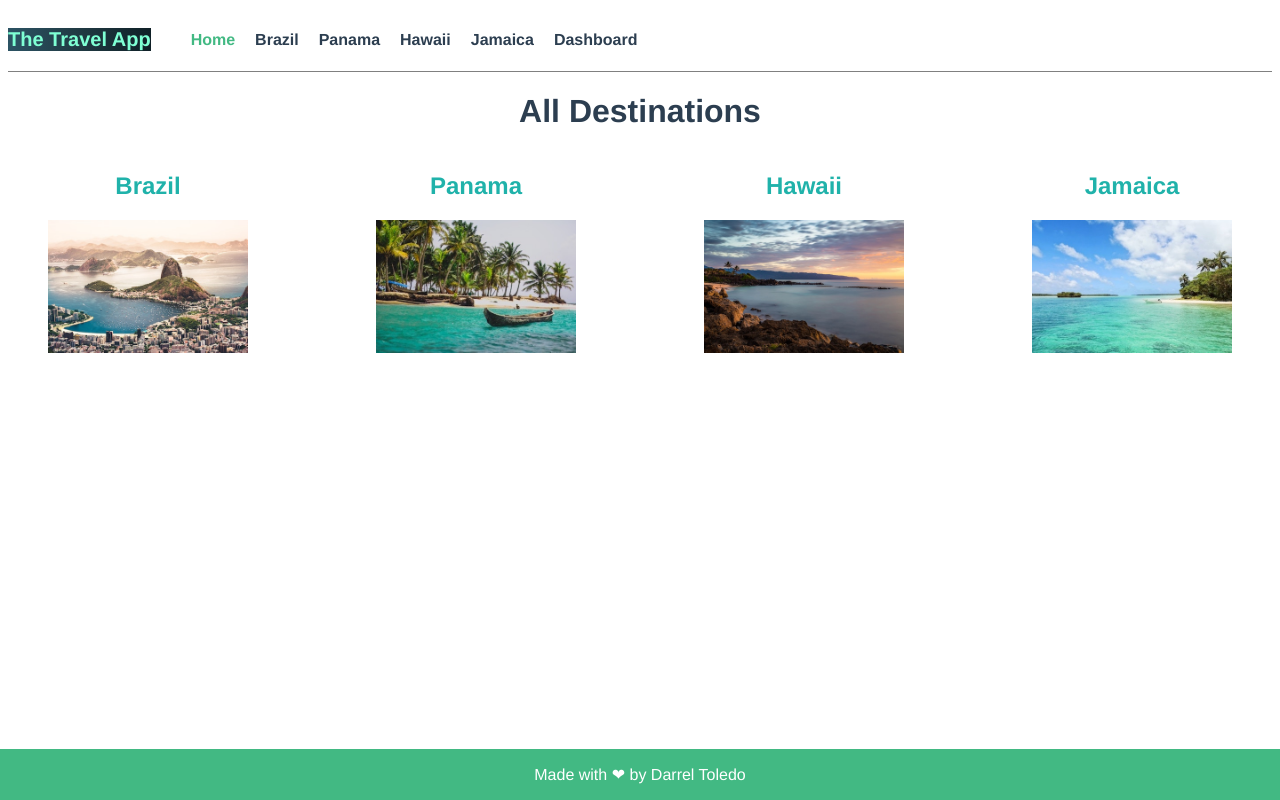
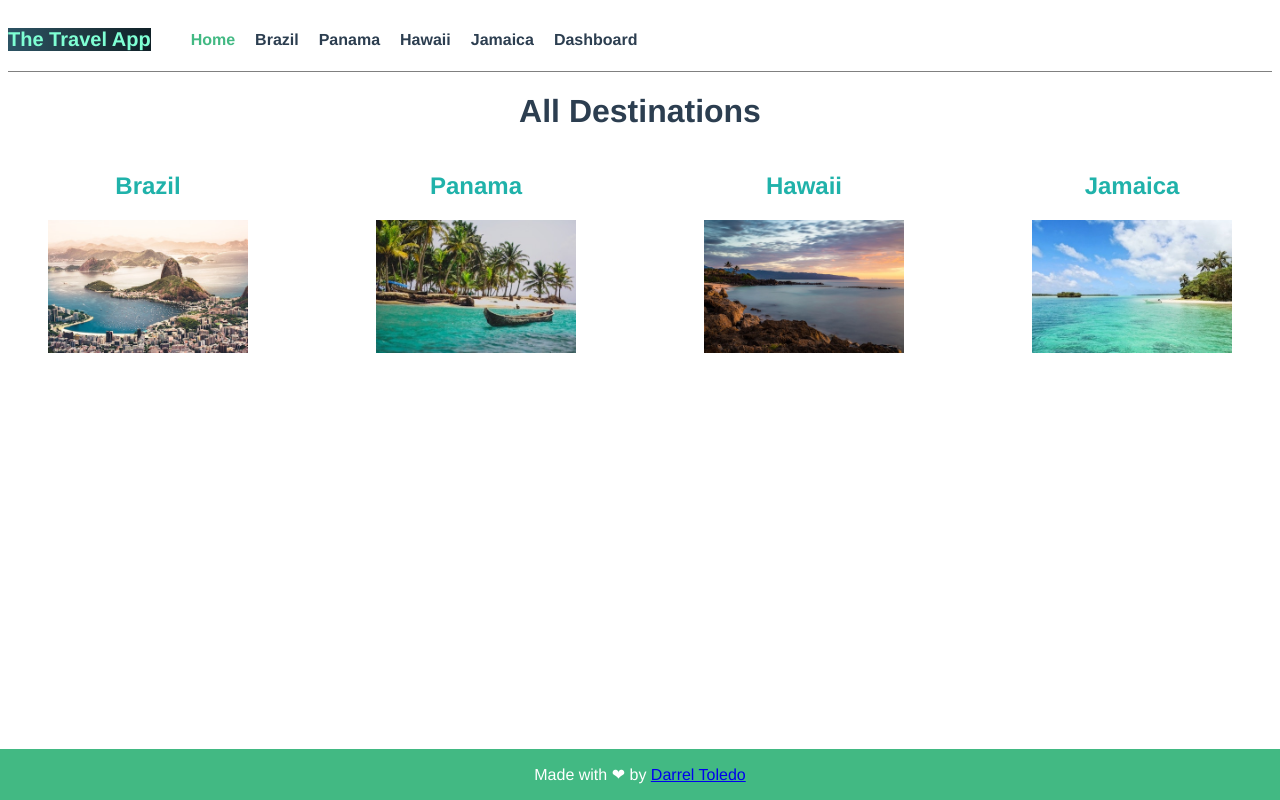
Before and after one commit to cadetCoder/travel-app-vue, a Vue app: page / in a window 1280 px wide. Built offline with nearby package versions, Linux system fonts and the light colour scheme.

Commit message:
footer linked with personal portfolio

```diff
--- a/src/components/Footer.vue
+++ b/src/components/Footer.vue
@@ -1,7 +1,10 @@
 <template>
   <footer>
     <div class="footer">
-      <p>Made with ❤ by Darrel Toledo</p>
+      <p>
+        Made with ❤ by
+        <a href="https://dtoledo.netlify.app/" target="_blank">Darrel Toledo</a>
+      </p>
     </div>
   </footer>
 </template>
```
